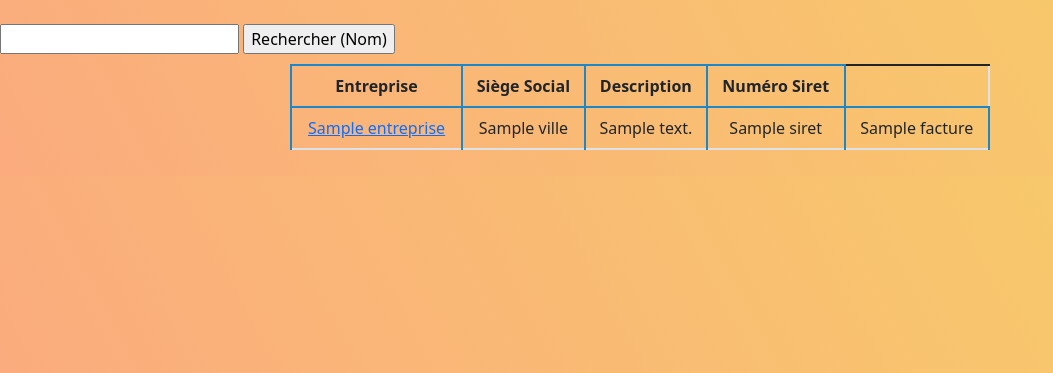
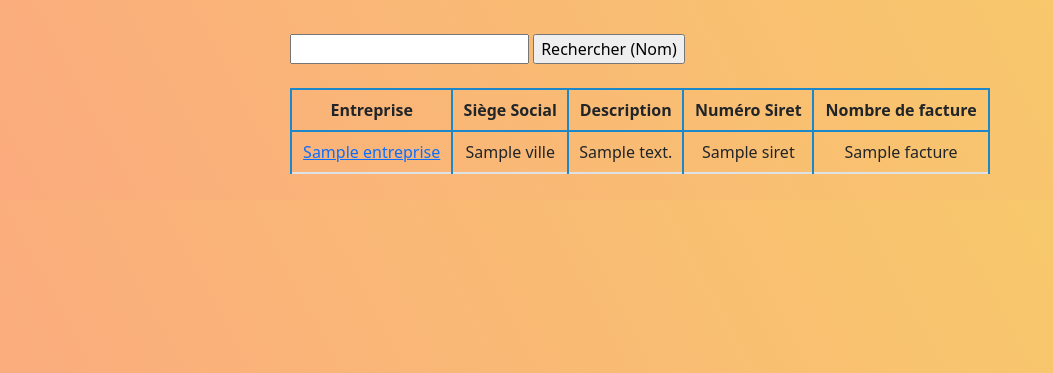
Before and after one commit to Wildrey237/python-projet, a Flask app: template templates/homepage.html in a window 1280 px wide. Shown: the part 56-429 px from the top of the page, without its empty margins (0-1053 px from the left). Run offline with Flask 2, Linux system fonts and the light colour scheme; the template is opened without the code that fills it: values that come from a table or form of the project are taken from there, most other values are stand-ins (such as "Sample title", 1, 10 or a date in 2020).

Commit message:
Factures affichage

```diff
--- a/templates/homepage.html
+++ b/templates/homepage.html
@@ -2,12 +2,13 @@
 {% block content %} Home Page {% endblock %}
 
 {% block table_entreprise %}
-<form method="POST">
-    {{ formulaire_recherche.csrf_token }}
-    {{ formulaire_recherche.recherche }}
-    <input type="submit"  value="Rechercher (Nom)">
-</form>
 <div id="liste_entreprise" class="table-responsive">
+    <form method="POST">
+        {{ formulaire_recherche.csrf_token }}
+        {{ formulaire_recherche.recherche }}
+        <input type="submit"  value="Rechercher (Nom)">
+    </form>
+    <br>
     <table class="table">
         {{ formulaire_acces_entreprise.csrf_token }}
         <thead>
@@ -16,6 +17,7 @@
             <th>Siège Social</th>
             <th>Description</th>
             <th>Numéro Siret</th>
+            <th>Nombre de facture</th>
             </tr>
         </thead>
         {% for entreprise in liste_entreprise %}
```
